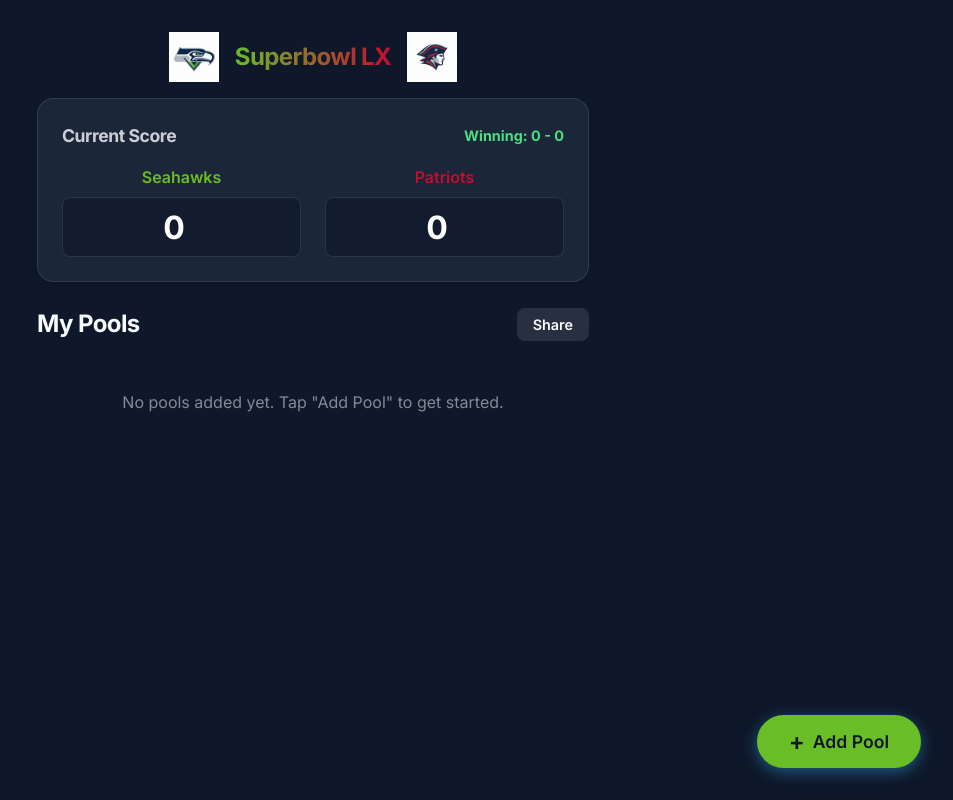
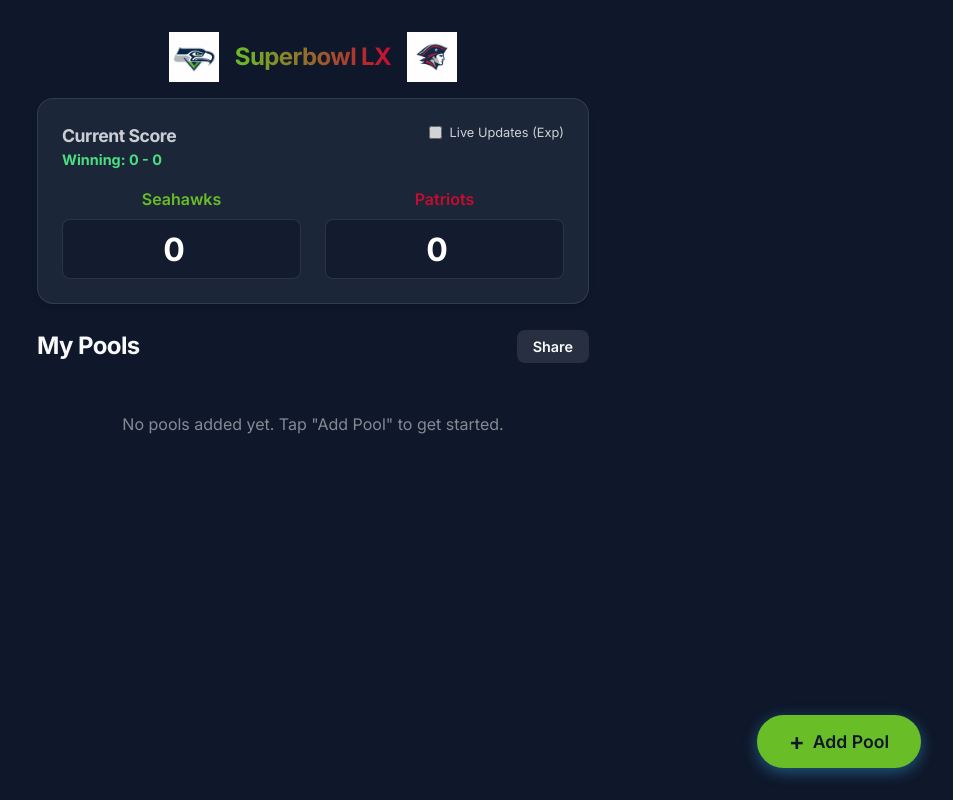
Before and after one commit to bogosj/superbowl-box-tracker, a React (Vite) app: page / in a window 1280 px wide. Shown: the whole page, without its empty margins (327-1280 px from the left). Built offline with nearby package versions, Linux system fonts and the light colour scheme.

Commit message:
feat: Add Experimental Live Score Polling using ESPN API

```diff
--- a/src/App.jsx
+++ b/src/App.jsx
@@ -15,6 +15,7 @@
   const [pools, setPools] = useState([]);
   const [isModalOpen, setIsModalOpen] = useState(false);
   const [loading, setLoading] = useState(true);
+  const [isLive, setIsLive] = useState(false);
 
   // Load data from URL or localStorage
   useEffect(() => {
@@ -58,6 +59,46 @@
   useEffect(() => {
     localStorage.setItem('sbt_pools', JSON.stringify(pools));
   }, [pools]);
+
+  // Live Score Polling
+  useEffect(() => {
+    if (!isLive) return;
+
+    const fetchScore = async () => {
+      try {
+        const res = await fetch('https://site.api.espn.com/apis/site/v2/sports/football/nfl/scoreboard');
+        const data = await res.json();
+
+        // Find the specific game
+        const event = data.events?.find(e => {
+          const names = e.shortName?.toLowerCase() || "";
+          return names.includes('seahawks') || names.includes('patriots') ||
+            (e.competitions?.[0]?.competitors?.some(c => c.team?.displayName?.includes('Seahawks'))) ||
+            e.name.includes('Super Bowl');
+        });
+
+        if (event) {
+          const competition = event.competitions[0];
+          const seahawks = competition.competitors.find(c => c.team.displayName.includes('Seahawks'));
+          const patriots = competition.competitors.find(c => c.team.displayName.includes('Patriots'));
+
+          if (seahawks && patriots) {
+            setScore({
+              teamA: parseInt(seahawks.score), // Team A is Seahawks
+              teamB: parseInt(patriots.score)  // Team B is Patriots
+            });
+          }
+        }
+      } catch (err) {
+        console.error("Error fetching live score:", err);
+      }
+    };
+
+    fetchScore(); // Initial fetch
+    const interval = setInterval(fetchScore, 60000); // Poll every 60s
+
+    return () => clearInterval(interval);
+  }, [isLive]);
 
 
 
@@ -111,7 +152,13 @@
         <img src="/logo_patriots.png" alt="Patriots" style={{ height: '50px', objectFit: 'contain' }} onError={(e) => e.target.style.display = 'none'} />
       </div>
 
-      <Header teams={teams} score={score} onScoreChange={handleScoreChange} />
+      <Header
+        teams={teams}
+        score={score}
+        onScoreChange={handleScoreChange}
+        isLive={isLive}
+        onToggleLive={() => setIsLive(!isLive)}
+      />
 
       <div style={{ marginBottom: '1rem', display: 'flex', justifyContent: 'space-between', alignItems: 'center' }}>
         <h2 style={{ margin: 0 }}>My Pools</h2>
--- a/src/components/Header.jsx
+++ b/src/components/Header.jsx
@@ -1,4 +1,4 @@
-export default function Header({ teams, score, onScoreChange }) {
+export default function Header({ teams, score, onScoreChange, isLive, onToggleLive }) {
     const winningA = score.teamA % 10;
     const winningB = score.teamB % 10;
 
@@ -12,11 +12,23 @@
             backgroundColor: 'rgba(30, 41, 59, 0.9)', // More opaque for sticky
             backdropFilter: 'blur(16px)'
         }}>
-            <div style={{ display: 'flex', justifyContent: 'space-between', alignItems: 'center', marginBottom: '1rem' }}>
-                <h2 style={{ fontSize: '1.1rem', margin: 0, opacity: 0.8 }}>Current Score</h2>
-                <div style={{ fontSize: '0.9rem', color: 'var(--success-color)', fontWeight: 'bold' }}>
-                    Winning: {winningA} - {winningB}
+            <div style={{ display: 'flex', justifyContent: 'space-between', alignItems: 'flex-start', marginBottom: '1rem' }}>
+                <div>
+                    <h2 style={{ fontSize: '1.1rem', margin: 0, opacity: 0.8 }}>Current Score</h2>
+                    <div style={{ fontSize: '0.9rem', color: 'var(--success-color)', fontWeight: 'bold' }}>
+                        Winning: {winningA} - {winningB}
+                    </div>
                 </div>
+
+                <label style={{ display: 'flex', alignItems: 'center', gap: '0.5rem', cursor: 'pointer', fontSize: '0.8rem', opacity: 0.8 }}>
+                    <input
+                        type="checkbox"
+                        checked={isLive}
+                        onChange={onToggleLive}
+                        style={{ width: 'auto' }}
+                    />
+                    Live Updates (Exp)
+                </label>
             </div>
 
             <div style={{ display: 'grid', gridTemplateColumns: '1fr 1fr', gap: '1.5rem' }}>
```
